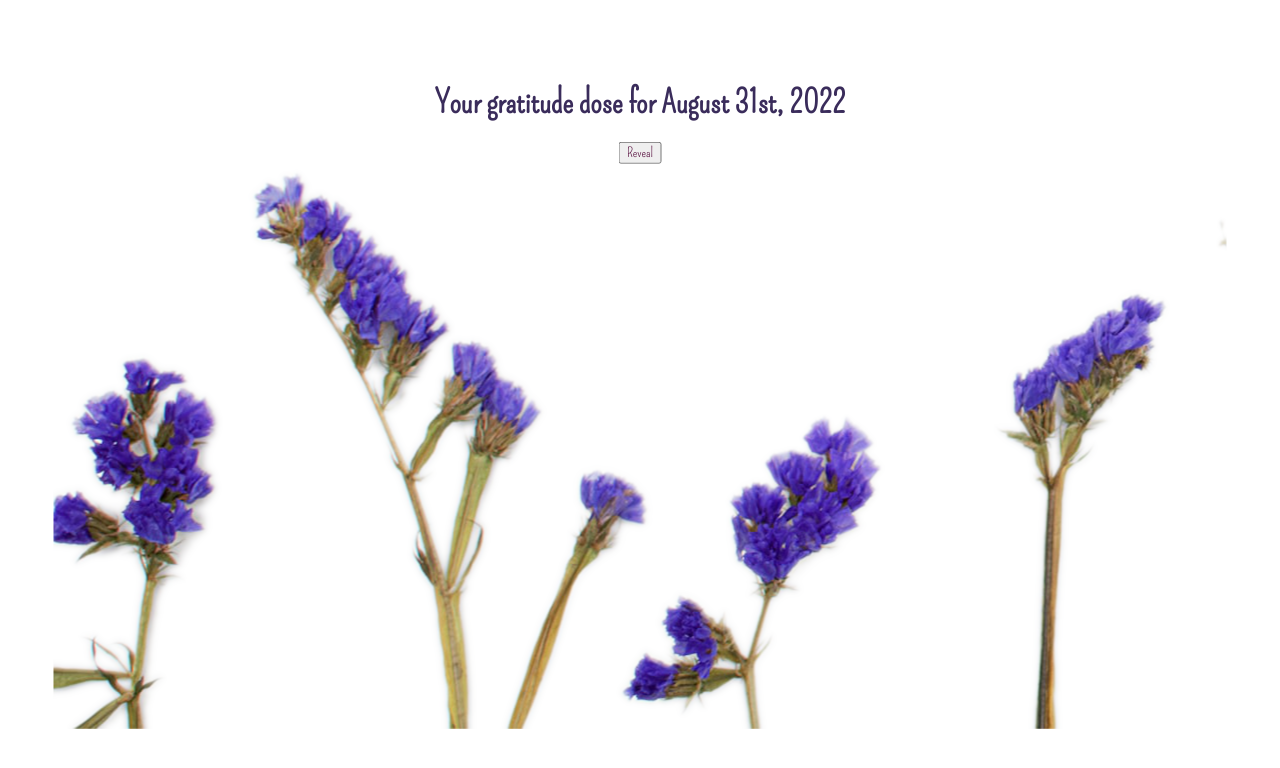
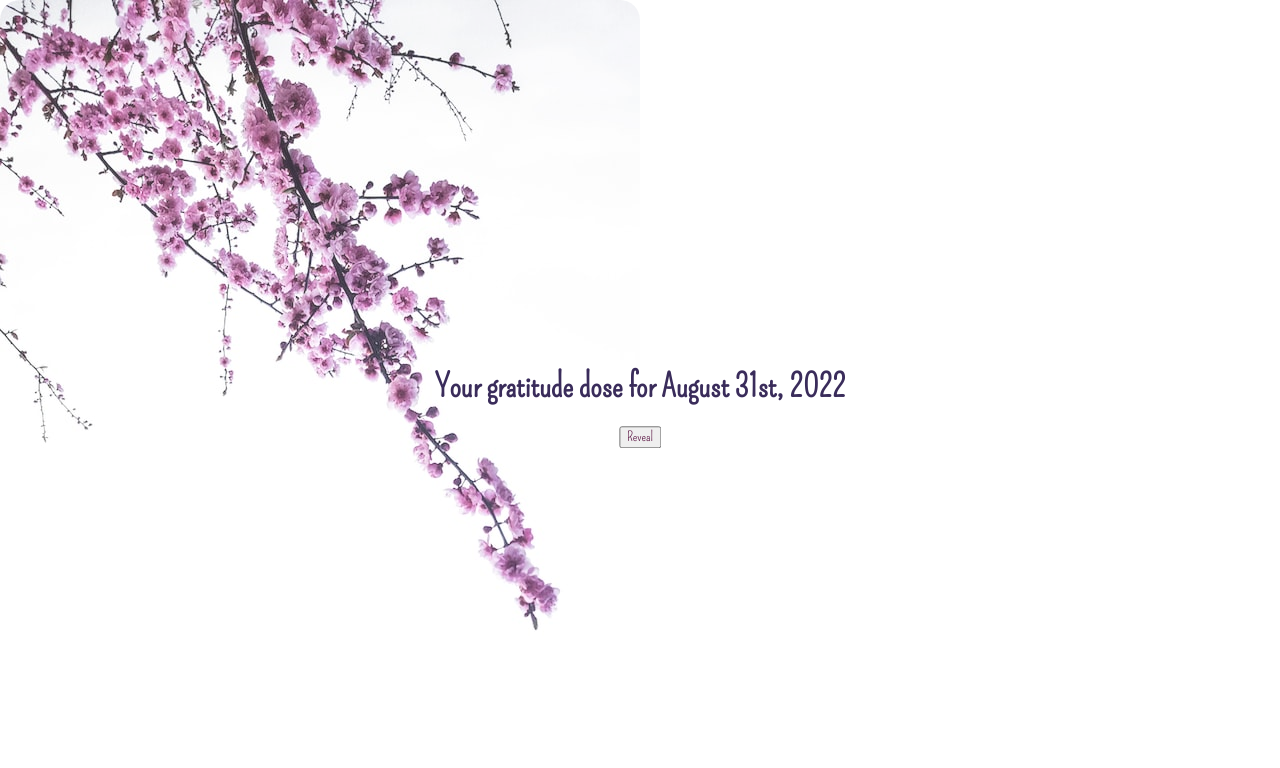
Before and after one commit to Kennie-create/dailly-gratitude-dose, a React (Create React App) app: page / in a window 1280 px wide. Shown: the top 768 px of the page. Built offline with nearby package versions, Linux system fonts and the light colour scheme.

Commit message:
Added and adjusted image on welcome page

```diff
--- a/src/App.js
+++ b/src/App.js
@@ -2,6 +2,7 @@ import "./App.css";
 import { useState } from "react";
 import Affirmations from "./Affirmations.jsx";
 import Layout from "./Layout.jsx";
+import React from "react";
 
 const todaysDate = () => {
   const today = new Date();
@@ -16,14 +17,18 @@ const todaysDate = () => {
 };
 
 const dayEnding = (day) => {
-  if (day > 3 && day < 21) return 'th';
+  if (day > 3 && day < 21) return "th";
   switch (day % 10) {
-    case 1:  return "st";
-    case 2:  return "nd";
-    case 3:  return "rd";
-    default: return "th";
+    case 1:
+      return "st";
+    case 2:
+      return "nd";
+    case 3:
+      return "rd";
+    default:
+      return "th";
   }
-}
+};
 
 function App() {
   const [welcomePage, setWelcomePage] = useState(true);
@@ -38,16 +43,19 @@ function App() {
 
   if (welcomePage) {
     return (
-      <Layout>
-        <h1> Your gratitude dose for {todaysDate()} </h1>
-        <button onClick={dailyDosePage} className="button-font">
-          {" "}
-          Reveal{" "}
-        </button>
+      <React.Fragment>
         <div className="test-image">
-          <img src="Images/lavender.png" className="test" alt="" />
+          <img src="Images/flower.jpg" className="flower-image" alt="" />
         </div>
-      </Layout>
+
+        <Layout>
+          <h1> Your gratitude dose for {todaysDate()} </h1>
+          <button onClick={dailyDosePage} className="button-font">
+            {" "}
+            Reveal{" "}
+          </button>
+        </Layout>
+      </React.Fragment>
     );
   } else {
     return (
--- a/src/index.css
+++ b/src/index.css
@@ -62,17 +62,23 @@ code {
   top: 50%;
   left: 50%;
   transform: translate(-50%, -50%);
-};
+}
 
-.test-image{
-  position:fixed;
-    bottom:0px;
-    left:50%;
-  opacity: 0.7;
-};
+ .test-image{
+  position: fixed;
+    top: 0px;
+    width: 100%;
+    z-index: -1;
+    opacity: 0.8;
+}
+
+.flower-image {
+  border-radius: 20px;
+
+}
 
 @media (max-width: 500px) {
   body {
     background-color: purple;
   }
-};
+}
```
